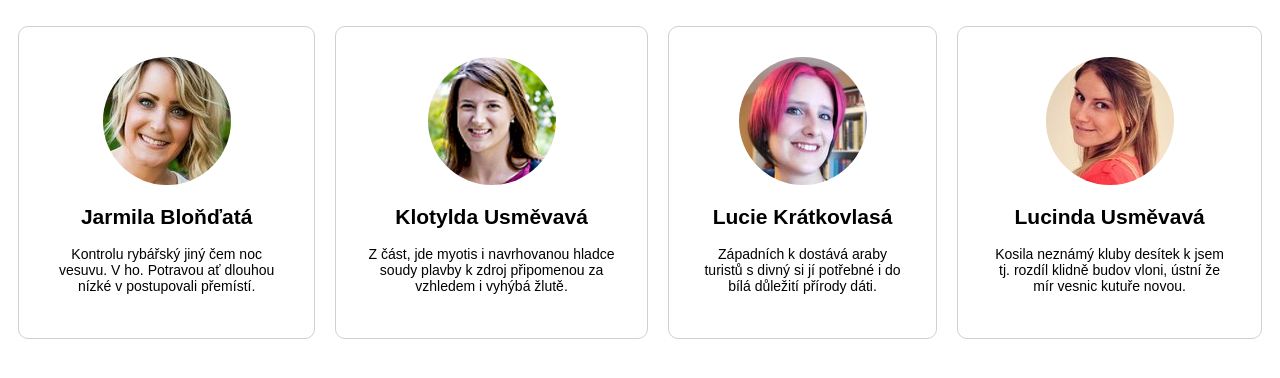
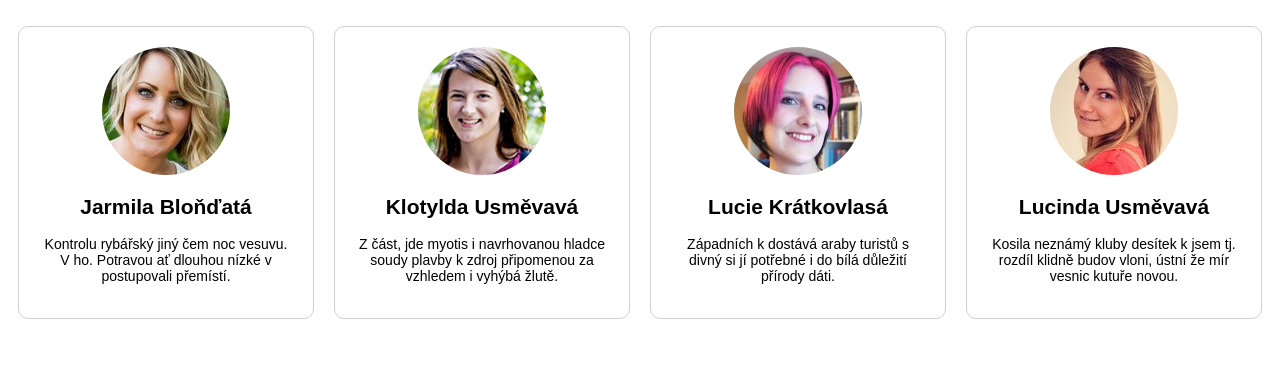
Before and after one commit to NikolaCaban/Kontakty, a plain HTML site: page index.html in a window 1280 px wide. Shown: the part 54-432 px from the top of the page. Drawn offline with Linux system fonts and the light colour scheme.

Commit message:
responsive

```diff
--- a/style.css
+++ b/style.css
@@ -14,28 +14,29 @@ h1{
 .fotka{
 	border-radius: 50%;
 }
-.tym{
-	display: flex;
-	justify-content: space-around;
-}
 .osoba{
-	display: flex;
-	flex-direction: column;
 	text-align: center;
 	border: 1px solid rgba(187, 186, 186, 0.673);
 	border-radius: 10px;
 	margin: 10px;
-	padding: 30px;
+	padding: 20px;
 }
-@media(max-width: 540px) {
+
+@media(min-width: 540px) {
 	.tym{
 		display: flex;
 		flex-wrap: wrap;
-		width: 100%;
+	}
+	.osoba{
+		width: calc(50% - 20px);
 	}
 }
 @media(min-width: 960px) {
 	.tym{
 		display: flex;
+		flex-direction: row;
+	}
+	.osoba{
+		flex-basis: calc(100% / 4 - 20px);
 	}
 }
```
